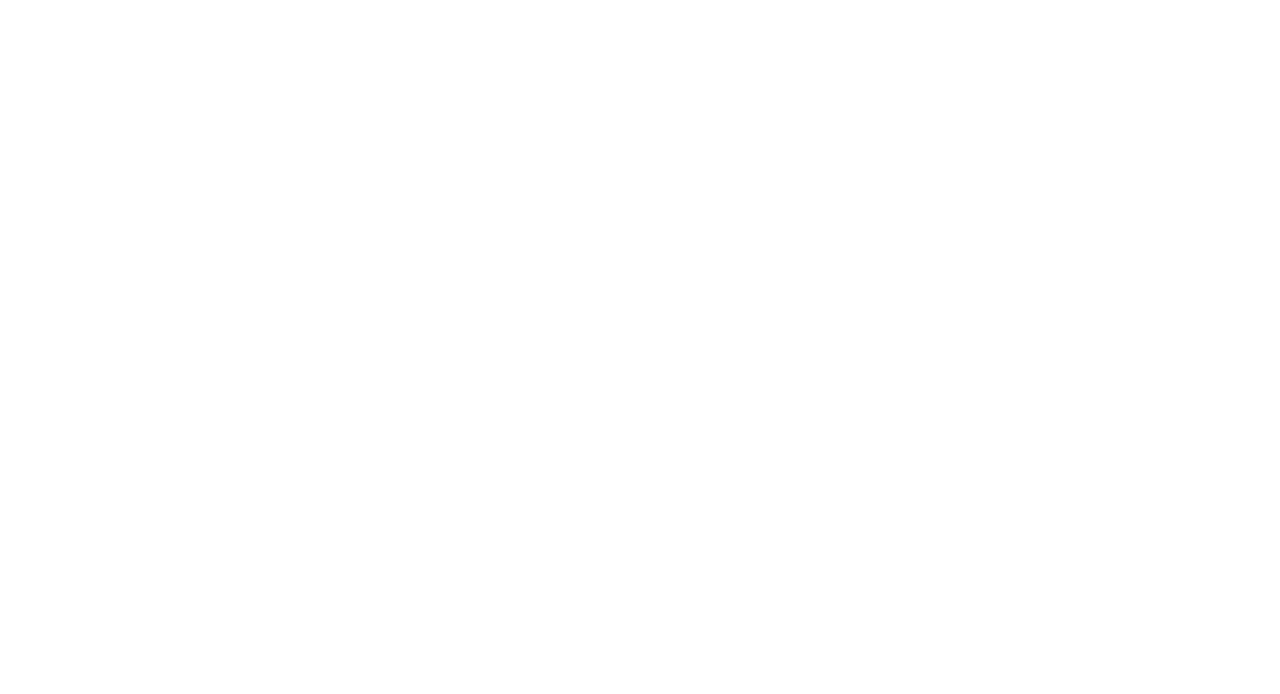
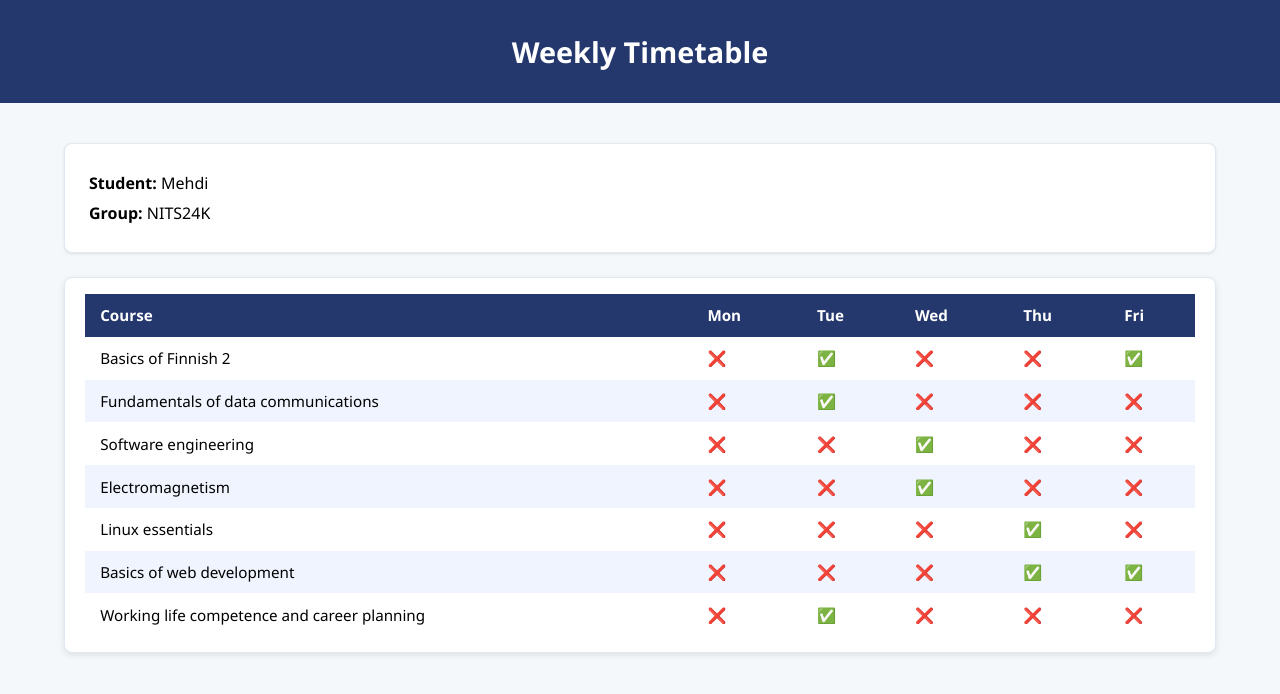
Before and after one commit to Mehdi-Mor/BasicsOfWebDev, a plain HTML site: page task-e/index.html in a window 1280 px wide. Drawn offline with Linux system fonts and the light colour scheme.

Commit message:
task-e completed

```diff
--- a/task-e/index.html
+++ b/task-e/index.html
@@ -5,8 +5,92 @@
 <!DOCTYPE html>
 <html lang="en">
 <head>
-    <meta charset="UTF-8">
-    <title>Task-e</title>
-    <link rel="stylesheet" href="style.css">
+  <meta charset="UTF-8">
+  <title>Weekly Timetable</title>
+  <link rel="stylesheet" href="style.css">
 </head>
+<body>
+  <header class="site-header">
+    <h1>Weekly Timetable</h1>
+  </header>
+  <main class="content">
+    <!-- Student info block: edit the values as needed -->
+    <section class="student-info" aria-label="Student information">
+      <p><strong>Student:</strong> <span class="student-name">Mehdi</span></p>
+      <p><strong>Group:</strong> <span class="student-group">NITS24K</span></p>
+    </section>
+    <div class="table-wrap">
+      <table class="table">
+        <thead>
+          <tr>
+            <th>Course</th>
+            <th>Mon</th>
+            <th>Tue</th>
+            <th>Wed</th>
+            <th>Thu</th>
+            <th>Fri</th>
+          </tr>
+        </thead>
+        <tbody>
+          <tr>
+            <td>Basics of Finnish 2</td>
+            <td>&#10060;</td>
+            <td>&#9989;</td>
+            <td>&#10060;</td>
+            <td>&#10060;</td>
+            <td>&#9989;</td>
+          </tr>
+          <tr>
+            <td>Fundamentals of data communications</td>
+            <td>&#10060;</td>
+            <td>&#9989;</td>
+            <td>&#10060;</td>
+            <td>&#10060;</td>
+            <td>&#10060;</td>
+          </tr>
+          <tr>
+            <td>Software engineering</td>
+            <td>&#10060;</td>
+            <td>&#10060;</td>
+            <td>&#9989;</td>
+            <td>&#10060;</td>
+            <td>&#10060;</td>
+          </tr>
+          <tr>
+            <td>Electromagnetism</td>
+            <td>&#10060;</td>
+            <td>&#10060;</td>
+            <td>&#9989;</td>
+            <td>&#10060;</td>
+            <td>&#10060;</td>
+          </tr>
+          <tr>
+            <td>Linux essentials</td>
+            <td>&#10060;</td>
+            <td>&#10060;</td>
+            <td>&#10060;</td>
+            <td>&#9989;</td>
+            <td>&#10060;</td>
+          </tr>
+          <tr>
+            <td>Basics of web development</td>
+            <td>&#10060;</td>
+            <td>&#10060;</td>
+            <td>&#10060;</td>
+            <td>&#9989;</td>
+            <td>&#9989;</td>
+          </tr>
+          <tr>
+            <td>Working life competence and career planning</td>
+            <td>&#10060;</td>
+            <td>&#9989;</td>
+            <td>&#10060;</td>
+            <td>&#10060;</td>
+            <td>&#10060;</td>
+          </tr>
+        </tbody>
+      </table>
+    </div>
+  </main>
+</body>
 </html>
--- a/task-e/style.css
+++ b/task-e/style.css
@@ -2,3 +2,80 @@
 Author: Mehdi Tahari
 Date: 2025-xx-xx
 */
+
+/* Asked help from ai to fix the units, in order to use "em" and "%" because it was a bit challenging to chnage from "px"*/
+html {
+  font-size: 16px;
+}
+
+body {
+  font-family: "Segoe UI", Arial, sans-serif;
+  background-color: #f5f8fb;
+  margin: 0;
+  padding: 0;
+}
+
+.site-header {
+  background-color: #24386e;
+  color: #fff;
+  text-align: center;
+  padding: 2em 0;
+}
+
+.site-header h1 {
+  margin: 0;
+  font-size: 1.8em;
+  font-weight: 700;
+}
+
+.content {
+  max-width: 90%;
+  margin: 2.5em auto;
+  padding: 0 1.25em;
+}
+
+.student-info {
+  background-color: #fff;
+  padding: 1.25em 1.5em;
+  border-radius: 0.5em;
+  box-shadow: 0 1px 3px rgba(0, 0, 0, 0.1);
+  margin-bottom: 1.5em;
+  border: 1px solid #e2e8f0;
+}
+
+.student-info p {
+  margin: 0.5em 0;
+  font-size: 1em;
+}
+
+.table-wrap {
+  background-color: #fff;
+  border-radius: 0.5em;
+  padding: 1em 1.25em;
+  box-shadow: 0 2px 6px rgba(0, 0, 0, 0.1);
+  border: 1px solid #e2e8f0;
+}
+
+.table {
+  width: 100%;
+  border-collapse: collapse;
+  font-size: 0.95em;
+}
+
+.table th,.table td {
+  text-align: left;
+  padding: 0.75em 1em;
+}
+
+.table thead {
+  background-color: #24386e;
+  color: #fff;
+}
+
+.table th {
+  font-weight: 600;
+}
+
+.table tbody tr:nth-child(even) {
+  background-color: #f0f4ff;
+}
--- /dev/null
+++ b/task-f/style.css
@@ -0,0 +1,4 @@
+/*
+Author: Mehdi Tahari
+Date: 2025-xx-xx
+*/
```
Also changed, not shown: task-f/index.html (added, +12 -0 lines), Example code/index.html (added).
